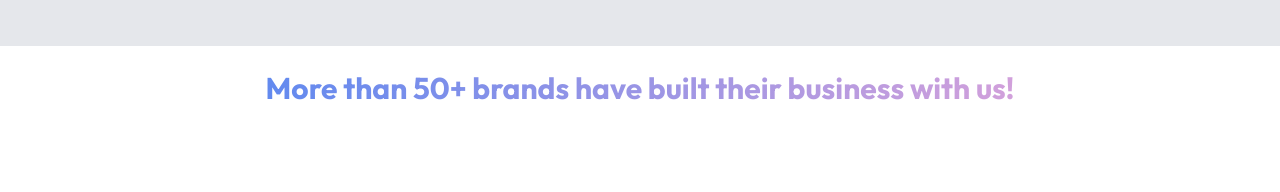
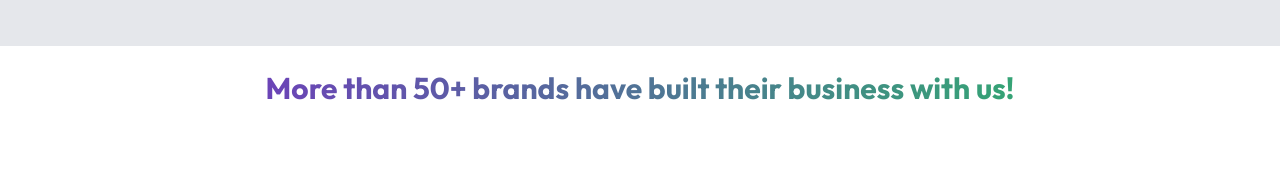
Before and after one commit to Afzalfaizi/landing-page-task, a Next.js app: page / in a window 1280 px wide. Shown: the part 748-940 px from the top of the page. Built offline with nearby package versions, Linux system fonts and the light colour scheme.

Commit message:
colors changing

```diff
--- a/components/ui/carousel.tsx
+++ b/components/ui/carousel.tsx
@@ -38,7 +38,7 @@ export default function Carousel() {
   return (
     <div>
       {/* heading text */}
-      <div className=" items-center justify-center flex text-3xl font-bold md:pb-10 px-10 mt-6 bg-gradient-to-r from-blue-500 to-pink-300 bg-clip-text text-transparent">
+      <div className=" items-center justify-center flex text-3xl font-bold md:pb-10 px-10 mt-6 bg-gradient-to-r from-purple-700 to-green-500 bg-clip-text text-transparent">
         More than 50+ brands have built their business with us!
       </div>
       {/* container for the image grid */}
```
